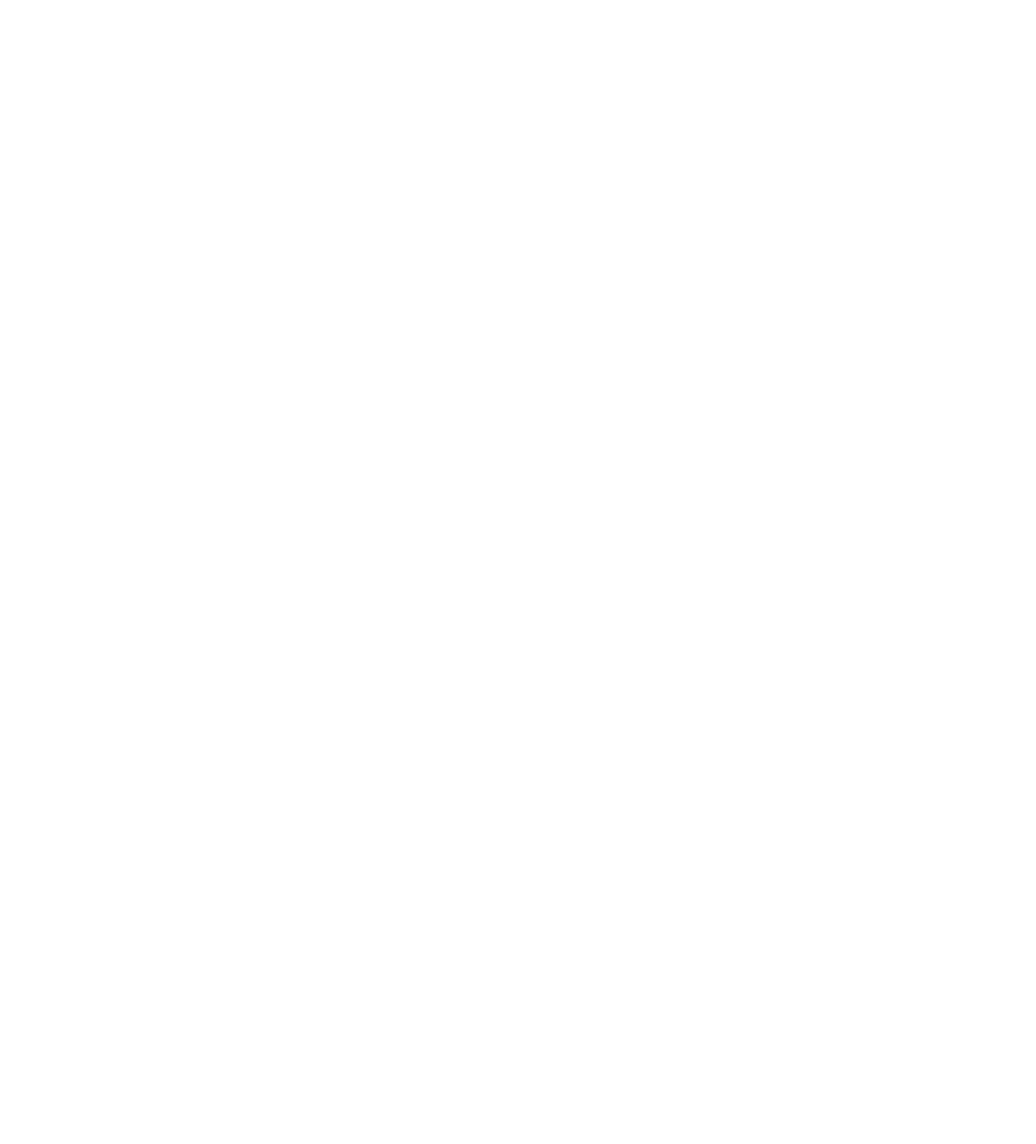
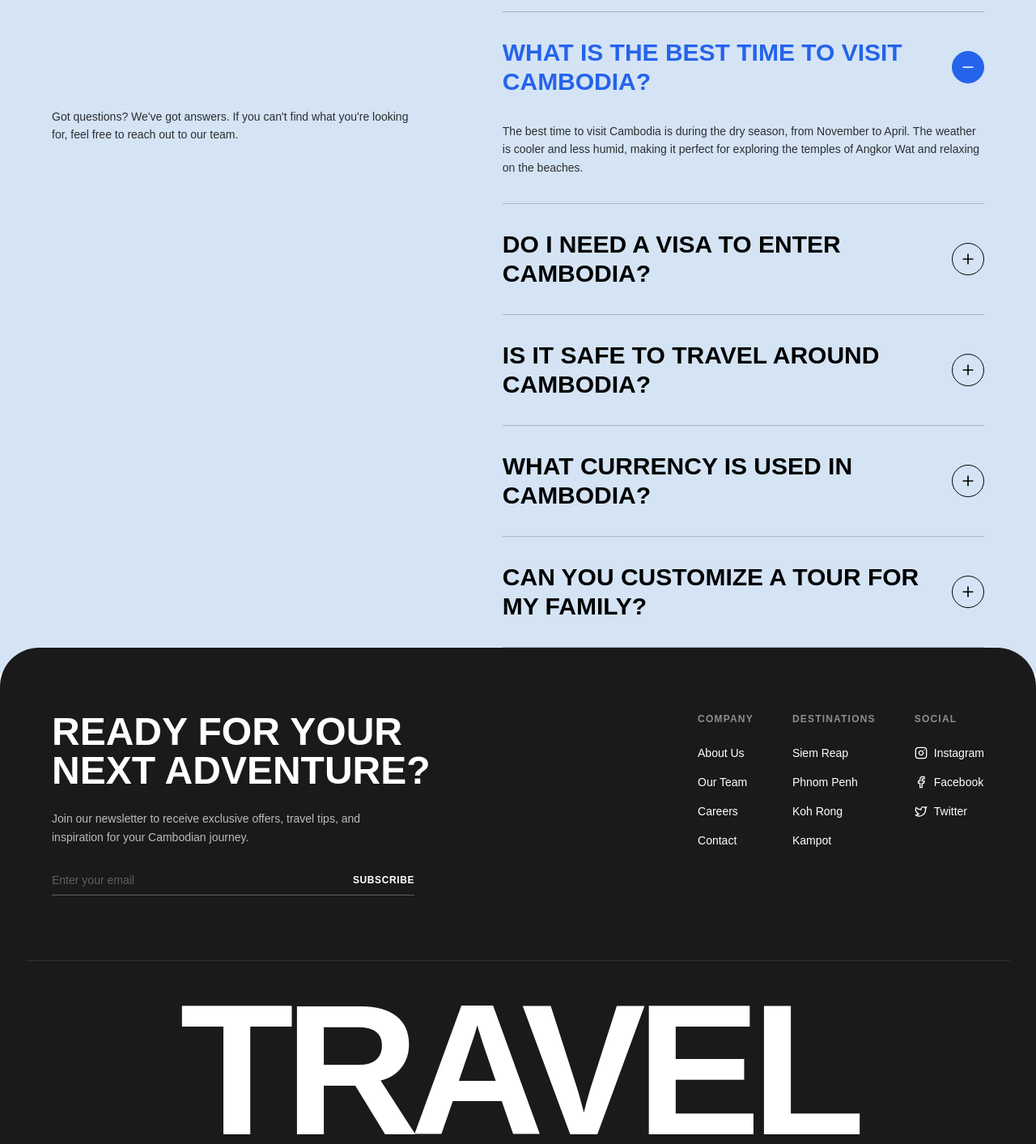
Before and after one commit to phalla-doll/travel-lab, a Next.js app: page / in a window 1280 px wide. Shown: the part 5020-6433 px from the top of the page at 81% size. Before the commit the page ends 4954 px from the top, so only its background shows below. Built offline with nearby package versions, Linux system fonts and the light colour scheme; a web font is replaced by a local one.

Commit message:
feat: Add FAQ and Footer sections
Introduces a new FAQ section with collapsible answers and a comprehensive footer component. These additions enhance user engagement and provide essential contact and navigation information.

```diff
--- a/app/page.tsx
+++ b/app/page.tsx
@@ -4,6 +4,8 @@
 import { ArrowRight, ArrowUpRight, ChevronLeft, ChevronRight } from "lucide-react";
 import { Navbar } from "@/components/Navbar";
 import { TestimonialsSection } from "@/components/TestimonialsSection";
+import { FAQSection } from "@/components/FAQSection";
+import { Footer } from "@/components/Footer";
 import { useRef } from "react";
 import gsap from "gsap";
 import { ScrollTrigger } from "gsap/ScrollTrigger";
@@ -553,6 +555,8 @@
       <DestinationsSection />
       <ServicesSection />
       <TestimonialsSection />
+      <FAQSection />
+      <Footer />
     </main>
   );
 }
--- /dev/null
+++ b/components/FAQSection.tsx
@@ -0,0 +1,82 @@
+"use client";
+
+import { useState } from "react";
+import { Plus, Minus } from "lucide-react";
+import { motion, AnimatePresence } from "motion/react";
+
+const faqs = [
+  {
+    question: "What is the best time to visit Cambodia?",
+    answer: "The best time to visit Cambodia is during the dry season, from November to April. The weather is cooler and less humid, making it perfect for exploring the temples of Angkor Wat and relaxing on the beaches."
+  },
+  {
+    question: "Do I need a visa to enter Cambodia?",
+    answer: "Yes, most nationalities require a visa to enter Cambodia. You can easily obtain a tourist visa on arrival at major airports and land borders, or apply for an e-Visa online before your trip."
+  },
+  {
+    question: "Is it safe to travel around Cambodia?",
+    answer: "Cambodia is generally a safe country for travelers. However, like any destination, it's important to take standard precautions, such as safeguarding your valuables and being aware of your surroundings, especially in crowded areas."
+  },
+  {
+    question: "What currency is used in Cambodia?",
+    answer: "The official currency is the Cambodian Riel (KHR), but US Dollars are widely accepted and often preferred for larger transactions. It's recommended to carry small denominations of both currencies."
+  },
+  {
+    question: "Can you customize a tour for my family?",
+    answer: "Absolutely! We specialize in creating tailor-made itineraries to suit your specific interests, budget, and travel style. Contact us to start planning your dream Cambodian adventure."
+  }
+];
+
+export const FAQSection = () => {
+  const [openIndex, setOpenIndex] = useState<number | null>(0);
+
+  return (
+    <section className="bg-[#d4e4f5] min-h-screen flex flex-col p-4 md:p-8">
+      <div className="flex-1 flex flex-col lg:flex-row px-4 md:px-8 pt-12 gap-12 lg:gap-24">
+        <div className="w-full lg:w-[40%] flex flex-col shrink-0">
+          <h2 className="section-title text-[12vw] sm:text-[10vw] lg:text-[8vw] leading-[0.85] font-heading font-black uppercase mb-8">
+            FAQS
+          </h2>
+          <p className="text-sm font-medium mb-12 max-w-md opacity-80 leading-relaxed">
+            Got questions? We&apos;ve got answers. If you can&apos;t find what you&apos;re looking for, feel free to reach out to our team.
+          </p>
+        </div>
+
+        <div className="w-full lg:w-[60%] flex flex-col justify-center">
+          <div className="border-t border-black/20">
+            {faqs.map((faq, index) => (
+              <div key={index} className="border-b border-black/20">
+                <button
+                  onClick={() => setOpenIndex(openIndex === index ? null : index)}
+                  className="w-full py-8 flex justify-between items-center text-left group"
+                >
+                  <h3 className={`text-2xl md:text-3xl font-heading font-bold uppercase pr-8 transition-colors ${openIndex === index ? 'text-[#2563eb]' : 'group-hover:text-[#2563eb]'}`}>
+                    {faq.question}
+                  </h3>
+                  <div className={`w-10 h-10 rounded-full border flex items-center justify-center shrink-0 transition-colors ${openIndex === index ? 'border-[#2563eb] bg-[#2563eb] text-white' : 'border-black group-hover:border-[#2563eb] group-hover:text-[#2563eb]'}`}>
+                    {openIndex === index ? <Minus className="w-5 h-5" /> : <Plus className="w-5 h-5" />}
+                  </div>
+                </button>
+                <AnimatePresence>
+                  {openIndex === index && (
+                    <motion.div
+                      initial={{ height: 0, opacity: 0 }}
+                      animate={{ height: "auto", opacity: 1 }}
+                      exit={{ height: 0, opacity: 0 }}
+                      transition={{ duration: 0.3, ease: "easeInOut" }}
+                      className="overflow-hidden"
+                    >
+                      <p className="pb-8 text-sm font-medium opacity-80 leading-relaxed max-w-2xl">
+                        {faq.answer}
+                      </p>
+                    </motion.div>
+                  )}
+                </AnimatePresence>
+              </div>
+            ))}
+          </div>
+        </div>
+      </div>
+    </section>
+  );
+};
--- /dev/null
+++ b/components/Footer.tsx
@@ -0,0 +1,72 @@
+"use client";
+
+import { Instagram, Facebook, Twitter } from "lucide-react";
+
+export const Footer = () => {
+  return (
+    <footer className="bg-[#1a1a1a] text-white pt-20 pb-8 px-4 md:px-8 flex flex-col rounded-t-[3rem] -mt-8 relative z-10">
+      <div className="flex flex-col lg:flex-row justify-between items-start gap-12 mb-20 px-4 md:px-8">
+        <div className="w-full lg:w-1/2">
+          <h3 className="text-3xl md:text-5xl font-heading font-bold uppercase mb-6">Ready for your<br/>next adventure?</h3>
+          <p className="text-sm font-medium opacity-70 max-w-md mb-8 leading-relaxed">
+            Join our newsletter to receive exclusive offers, travel tips, and inspiration for your Cambodian journey.
+          </p>
+          <div className="flex border-b border-white/30 pb-2 max-w-md focus-within:border-white transition-colors">
+            <input
+              type="email"
+              placeholder="Enter your email"
+              className="bg-transparent border-none outline-none w-full text-sm font-medium placeholder:text-white/30"
+            />
+            <button className="uppercase text-xs font-bold tracking-wider hover:text-[#fbc7a1] transition-colors">
+              Subscribe
+            </button>
+          </div>
+        </div>
+
+        <div className="w-full lg:w-1/2 flex flex-wrap gap-12 lg:justify-end">
+          <div className="flex flex-col gap-4">
+            <h4 className="text-xs font-bold uppercase tracking-widest opacity-50 mb-2">Company</h4>
+            <a href="#" className="text-sm font-medium hover:text-[#fbc7a1] transition-colors">About Us</a>
+            <a href="#" className="text-sm font-medium hover:text-[#fbc7a1] transition-colors">Our Team</a>
+            <a href="#" className="text-sm font-medium hover:text-[#fbc7a1] transition-colors">Careers</a>
+            <a href="#" className="text-sm font-medium hover:text-[#fbc7a1] transition-colors">Contact</a>
+          </div>
+
+          <div className="flex flex-col gap-4">
+            <h4 className="text-xs font-bold uppercase tracking-widest opacity-50 mb-2">Destinations</h4>
+            <a href="#" className="text-sm font-medium hover:text-[#fbc7a1] transition-colors">Siem Reap</a>
+            <a href="#" className="text-sm font-medium hover:text-[#fbc7a1] transition-colors">Phnom Penh</a>
+            <a href="#" className="text-sm font-medium hover:text-[#fbc7a1] transition-colors">Koh Rong</a>
+            <a href="#" className="text-sm font-medium hover:text-[#fbc7a1] transition-colors">Kampot</a>
+          </div>
+
+          <div className="flex flex-col gap-4">
+            <h4 className="text-xs font-bold uppercase tracking-widest opacity-50 mb-2">Social</h4>
+            <a href="#" className="flex items-center gap-2 text-sm font-medium hover:text-[#fbc7a1] transition-colors">
+              <Instagram className="w-4 h-4" /> Instagram
+            </a>
+            <a href="#" className="flex items-center gap-2 text-sm font-medium hover:text-[#fbc7a1] transition-colors">
+              <Facebook className="w-4 h-4" /> Facebook
+            </a>
+            <a href="#" className="flex items-center gap-2 text-sm font-medium hover:text-[#fbc7a1] transition-colors">
+              <Twitter className="w-4 h-4" /> Twitter
+            </a>
+          </div>
+        </div>
+      </div>
+
+      <div className="flex flex-col items-center justify-center mt-auto pt-12 border-t border-white/10 overflow-hidden">
+        <h1 className="text-[18vw] leading-[0.75] font-heading font-black uppercase text-center w-full tracking-tighter">
+          TRAVEL LAB
+        </h1>
+        <div className="w-full flex flex-col md:flex-row justify-between items-center mt-8 px-4 md:px-8 gap-4">
+          <p className="text-xs font-medium opacity-50">© 2026 Travel Lab. All rights reserved.</p>
+          <div className="flex gap-6">
+            <a href="#" className="text-xs font-medium opacity-50 hover:opacity-100 transition-opacity">Privacy Policy</a>
+            <a href="#" className="text-xs font-medium opacity-50 hover:opacity-100 transition-opacity">Terms of Service</a>
+          </div>
+        </div>
+      </div>
+    </footer>
+  );
+};
```
